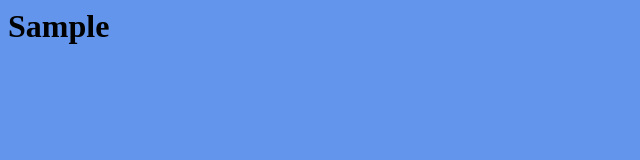
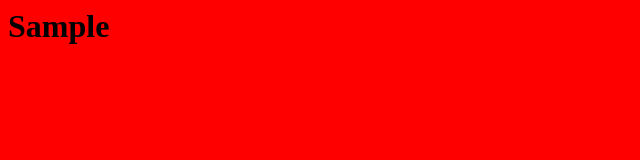
Before and after one commit to csdemi/sample, a plain HTML site: page index.html in a window 1280 px wide. Shown: the whole page, without its empty margins (0-640 px from the left). Drawn offline with Linux system fonts and the light colour scheme.

Commit message:
Version 3
red?

```diff
--- a/index.html
+++ b/index.html
@@ -3,7 +3,7 @@
 	<title>Sample</title>
 	<style type="text/css">
 		body{
-			background: cornflowerblue;
+			background: red;
 		}
 
 	</style>
```
